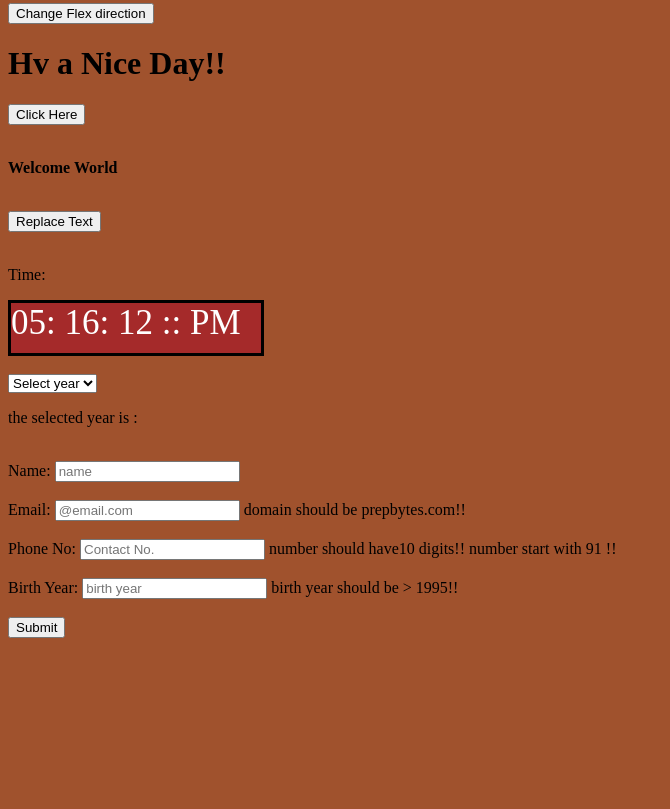
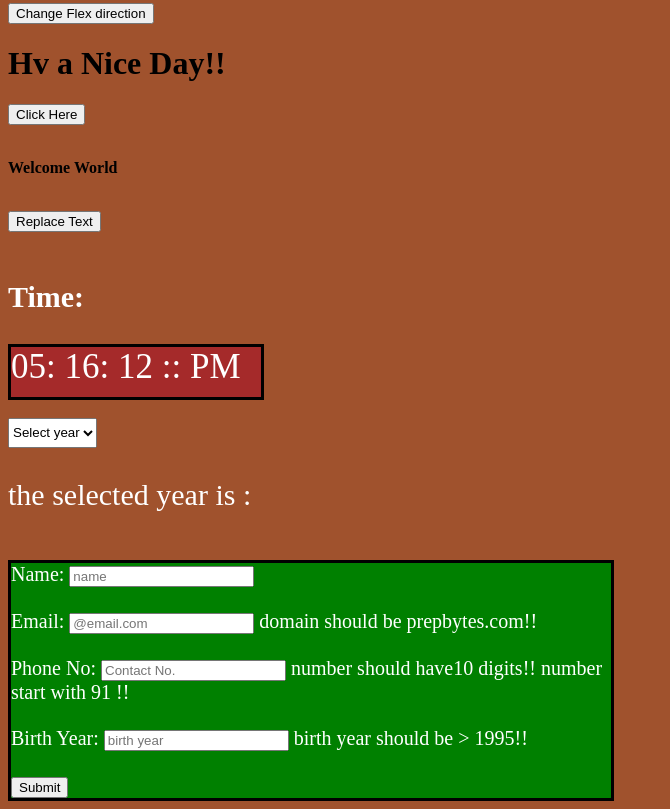
Before and after one commit to govind124/DOM-Assignment, a plain HTML site: page index.html in a window 1280 px wide. Shown: the part 776-1585 px from the top of the page, without its empty margins (0-670 px from the left). Before the commit the page ends 1422 px from the top, so only its background shows below. Drawn offline with Linux system fonts and the light colour scheme.

Commit message:
Update index.css

```diff
--- a/index.css
+++ b/index.css
@@ -6,6 +6,10 @@
     justify-content: space-evenly;
     width: 90%;
     margin: 20px;
+}
+.h1{
+    text-decoration: underline;
+    text-align: center;
 }
 .flex-item{
     width: 200px;
@@ -31,3 +35,27 @@
 body{
     background-color: sienna;
 }
+.clockDesign{
+    font-size: 30px;
+    font-weight: bold;
+    color: white;
+    cursor: pointer;
+}
+/* #imp{
+    color: red;
+} */
+.form{
+   background-color: green;
+   width: 600px;
+   border: 3px solid black ;
+   font-size: 20px;
+   justify-content: center;
+color:white;
+}
+.year{
+    font-size: 30px;
+    color: white;
+}
+#yearSelect{
+    height: 30px;
+}
```
